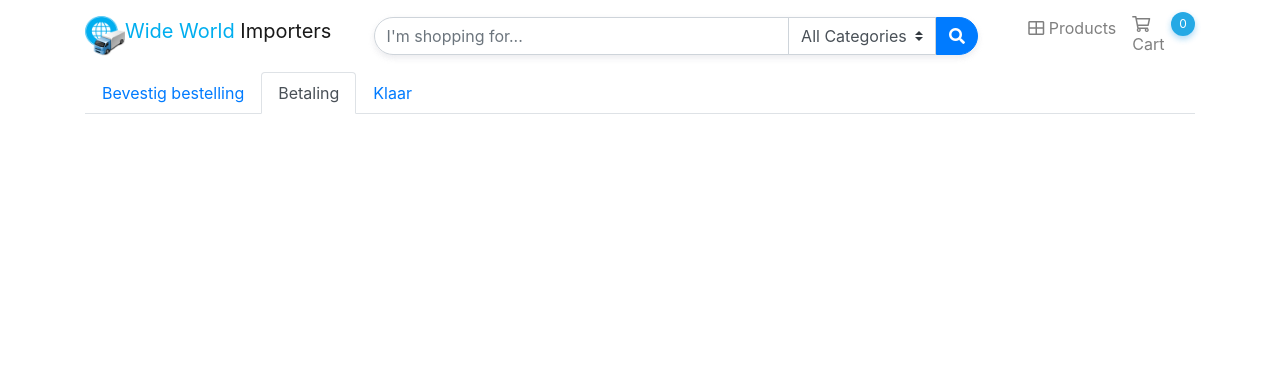
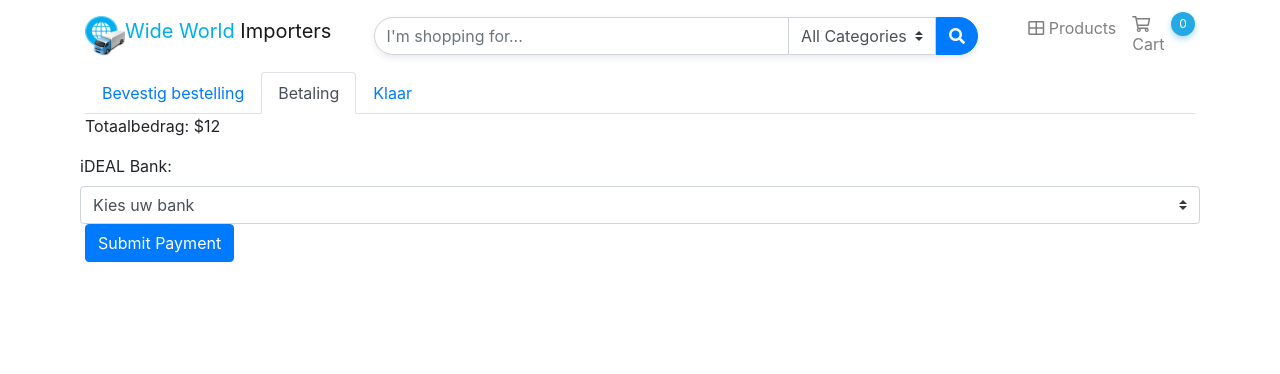
Before and after one commit to DragonsFruit/WWI, a PHP site: page /paymentprocess.php in a window 1280 px wide, after a click on "Betaling". Shown: the top 374 px of the page. Run offline with PHP 8.4, Linux system fonts and the light colour scheme; data that the repository does not hold is empty; some libraries are stand-ins or nearby versions.

Commit message:
paymentprocecss improvements

```diff
--- a/inc/header.php
+++ b/inc/header.php
@@ -19,7 +19,9 @@
 	<script src="https://code.jquery.com/jquery-3.3.1.min.js" crossorigin="anonymous"></script>
 	<script src="https://cdnjs.cloudflare.com/ajax/libs/popper.js/1.14.3/umd/popper.min.js" integrity="sha384-ZMP7rVo3mIykV+2+9J3UJ46jBk0WLaUAdn689aCwoqbBJiSnjAK/l8WvCWPIPm49" crossorigin="anonymous"></script>
 	<script src="https://stackpath.bootstrapcdn.com/bootstrap/4.1.3/js/bootstrap.min.js" integrity="sha384-ChfqqxuZUCnJSK3+MXmPNIyE6ZbWh2IMqE241rYiqJxyMiZ6OW/JmZQ5stwEULTy" crossorigin="anonymous"></script>
-    <script src="js/main.js"></script>
+	<script src="https://js.stripe.com/v3/"></script>
+	<script src="js/main.js"></script>
+
 
 	<title><?php echo $headerTitle; ?> | WWI</title>
 </head>
--- a/js/main.js
+++ b/js/main.js
@@ -82,4 +82,9 @@ $(document).ready(function () {
 		}, 650);
 		event.preventDefault();
 	});
+
+	// Pay button
+	$(".btn-pay").click(function(){
+		$(".tab-nav-main > .nav-tabs > .active").parent().find("a").trigger("click");
+	});
 });
--- a/paymentprocess.php
+++ b/paymentprocess.php
@@ -13,7 +13,7 @@
 <main class="container">
     <div class="row">
         <div class="col-12">
-            <nav>
+            <nav class="tab-nav-main">
                 <div class="nav nav-tabs" id="nav-tab" role="tablist">
                     <a class="nav-item nav-link active" id="bevestig-tab" data-toggle="tab" href="#nav-bevestig" role="tab" aria-controls="nav-bevestig" aria-selected="true">Bevestig bestelling</a>
                     <a class="nav-item nav-link" id="product-betaling-tab" data-toggle="tab" href="#nav-product-betaling" role="tab" aria-controls="nav-product-feedback" aria-selected="false">Betaling</a>
@@ -63,18 +63,43 @@
 							<div class="form-group">
 								<div class="form-check">
 									<input class="form-check-input" type="checkbox" id="gridCheck">
-									<label class="form-check-label" for="gridCheck">
-									Check me out
-									</label>
+									<label class="form-check-label" for="gridCheck">Check me out</label>
 								</div>
 							</div>
 							<button type="submit" class="btn btn-primary">Sign in</button>
 						</form>
 					</div>
                 </div>
-                <div class="tab-pane fade show active" id="nav-product-betaling" role="tabpanel" aria-labelledby="product-betaling-tab">
+				<!-- betaling -->
+                <div class="tab-pane fade show" id="nav-product-betaling" role="tabpanel" aria-labelledby="product-betaling-tab">
+					<div id="payment-form">
+						<div><p>Totaalbedrag: $12</p></div>
+
+						<div class="form-row">
+							<label for="ideal-bank-element">iDEAL Bank: </label>
+							<select class="custom-select" id="ideal-bank-element">
+								<option selected>Kies uw bank</option>
+								<option value="abn_amro">ABN AMRO</option>
+								<option value="asn_bank">ASN Bank</option>
+								<option value="bunq">Bunq</option>
+								<option value="ing">ING</option>
+								<option value="knab">Knab</option>
+								<option value="moneyou">Moneyou</option>
+								<option value="rabobank">Rabobank</option>
+								<option value="regiobank">RegioBank</option>
+								<option value="sns_bank">SNS Bank (De Volksbank)</option>
+								<option value="triodos_bank">Triodos Bank</option>
+								<option value="van_lanschot">Van Lanschot</option>
+							</select>
+						</div>
+
+						<a class="btn btn-primary btn-pay text-white">Submit Payment</a>
+
+						<!-- Used to display form errors. -->
+						<div id="error-message" role="alert"></div>
+					</div>
                 </div>
-                <div class="tab-pane fade show active" id="nav-product-klaar" role="tabpanel" aria-labelledby="product-klaar-tab">
+                <div class="tab-pane fade show" id="nav-product-klaar" role="tabpanel" aria-labelledby="product-klaar-tab">
                 </div>
             </div>
         </div>
```
Also changed, not shown: registery.php (added, +60 -0 lines).
